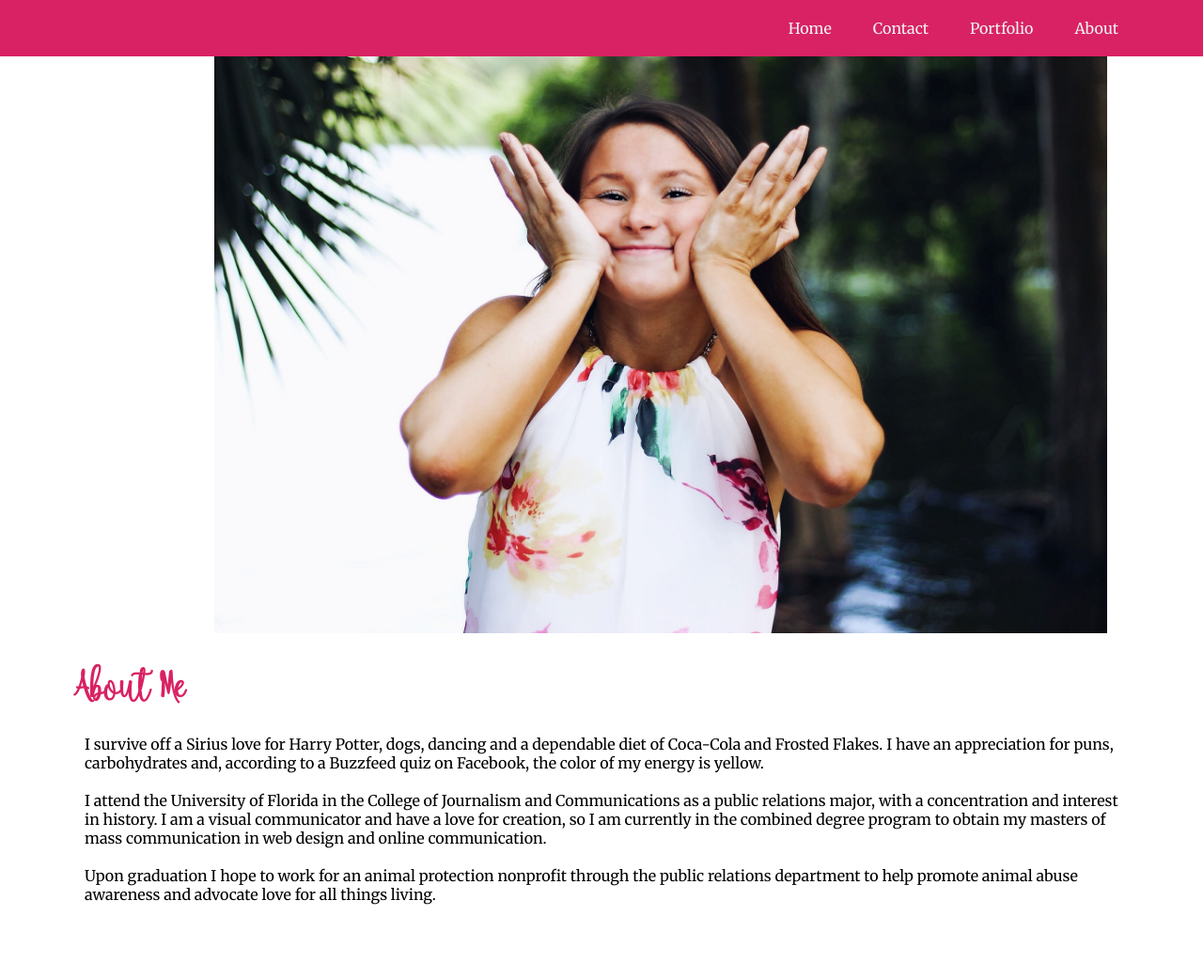
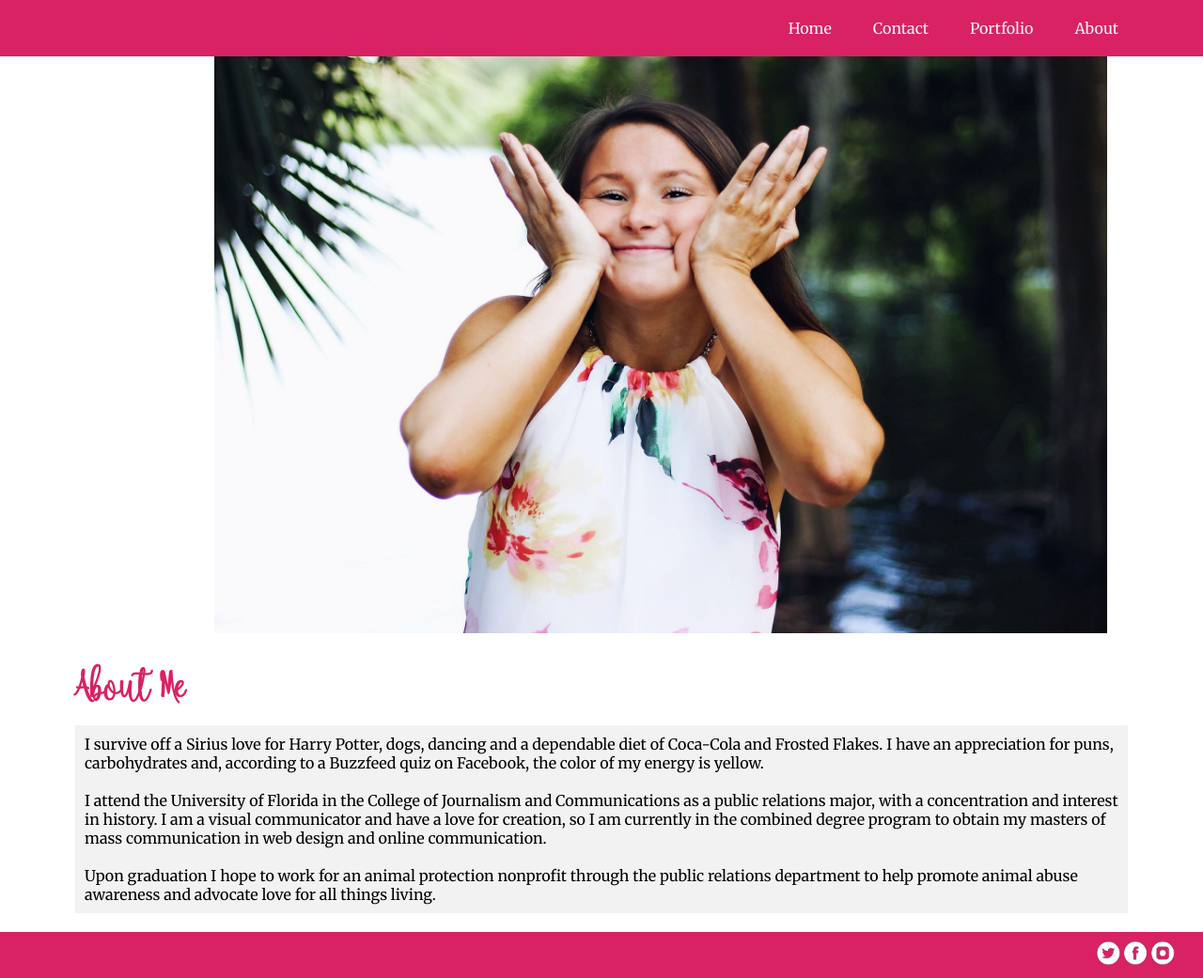
Before and after one commit to courtneyehancock/hancock_courtney_p2, a plain HTML site: page about.html in a window 1280 px wide. Shown: the whole page at 94% size. Before the commit the page ends 992 px from the top, so only its background shows below. Drawn offline with nearby package versions, Linux system fonts and the light colour scheme.

Commit message:
added footer and social media images and links to all pages

```diff
--- a/about.html
+++ b/about.html
@@ -46,5 +46,14 @@
           <p>Upon graduation I hope to work for an animal protection nonprofit through the public relations department to help promote animal abuse awareness and advocate love for all things living.</p>
         </section>
     </div>
+
+    <footer class="portfolio-footer">
+      <div class="socialmedia">
+        <a href="https://twitter.com/court_uf" target="_blank"><img src="img/twitter.png" alt="twitter" title="Twitter" /></a>
+
+        <a href="https://www.facebook.com/courtney.e.hancock?ref=bookmarks" target="_blank"><img src="img/facebook.png" alt="facebook" title="facebook" /></a>
+
+        <a href="https://www.instagram.com/court.uf/?hl=en" target="_blank"><img src="img/instagram.png" alt="instagram" title="instagram" /></a>
+      </div>
   </body>
 </html>
--- a/style/style.css
+++ b/style/style.css
@@ -8,6 +8,30 @@
   font-family: 'Anteater';
   src: url('../style/anteater.ttf') format('truetype');
 }
+
+h1,
+h2,
+h3,
+h4,
+h5,
+h6 {
+  font-family: 'Anteater';
+  color: #d82263;
+  font-size: 35px;
+}
+
+p {
+  font-family: 'Merriweather',serif;
+  padding: 10px;
+  background-color: #f2f2f3;
+}
+
+/*========================================
+*
+*           Header
+*
+*
+*=========================================*/
 
 header {
   text-align: right;
@@ -37,6 +61,13 @@ header nav a:active {
 header nav a:visited {
   color: #f2c2cf;
 }
+
+/*========================================
+*
+*     Contact Section
+*
+*
+*=========================================*/
 
 form {
   background: #d82263;
@@ -94,7 +125,12 @@ section.contact {
   text-align: center;
   font-family: 'Merriweather' , serif;
 }
-
+/*========================================
+*
+*     About Section
+*
+*
+*=========================================*/
 section.about {
   text-align: left;
   font-family: 'Merriweather' , serif;
@@ -104,12 +140,18 @@ section.about {
   padding: 20px 80px;
 }
 
-h1 {
-  font-family: "Anteater";
-  font-size: 35px;
-  color: #d82263;
+/*========================================
+*
+*     Footer Section
+*
+*
+*=========================================*/
+footer {
+  background: #d82263;
+  padding: 10px 30px;
+  text-align: right;
 }
 
-p {
-  padding: 10px;
+footer img {
+  width: 25px;
 }
```
Also changed, not shown: contact.html (+10 -0 lines), index.html (+9 -0 lines), portfolio.html (+10 -0 lines), img/facebook.png (added), img/instagram.png (added), img/twitter.png (added), 1 other file.
